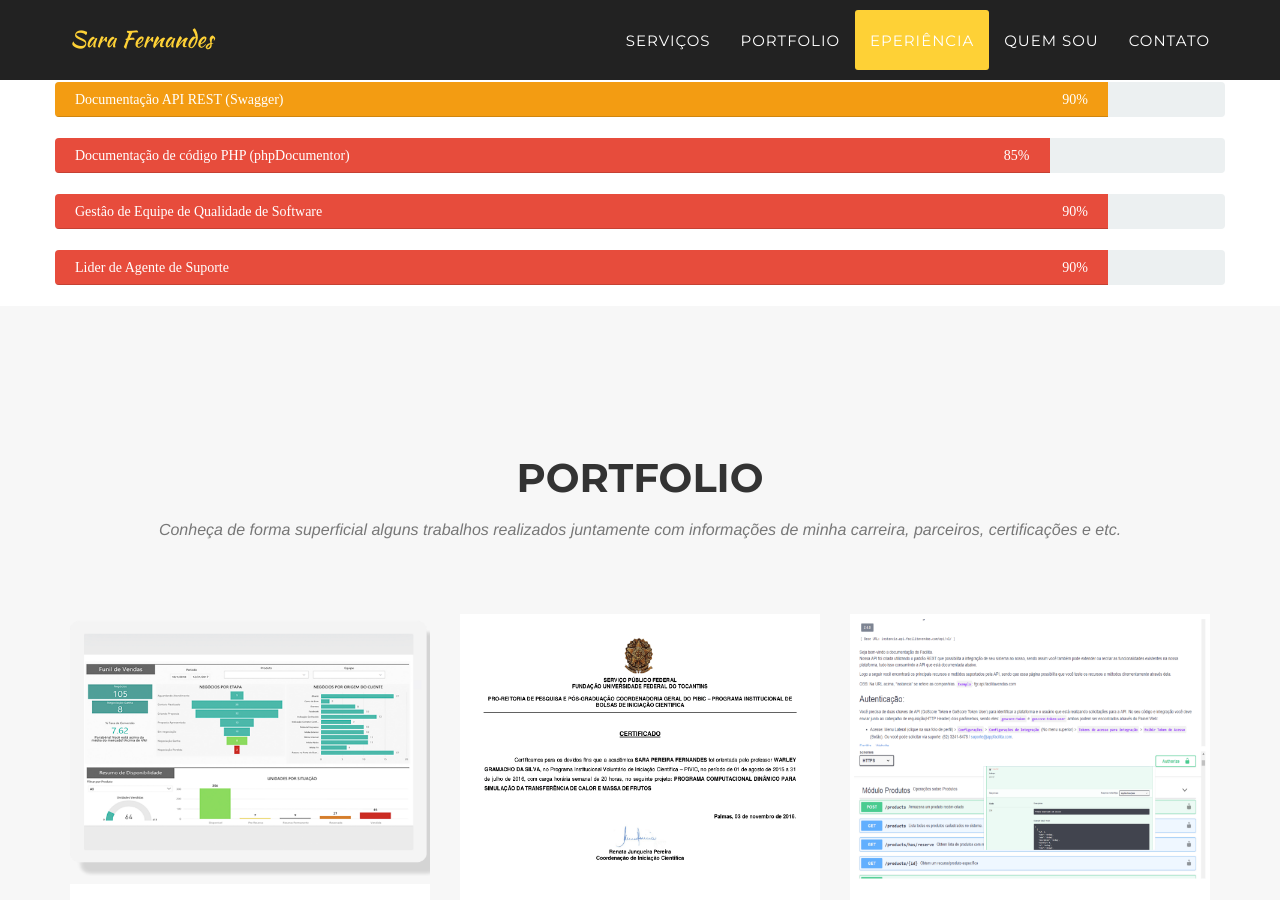
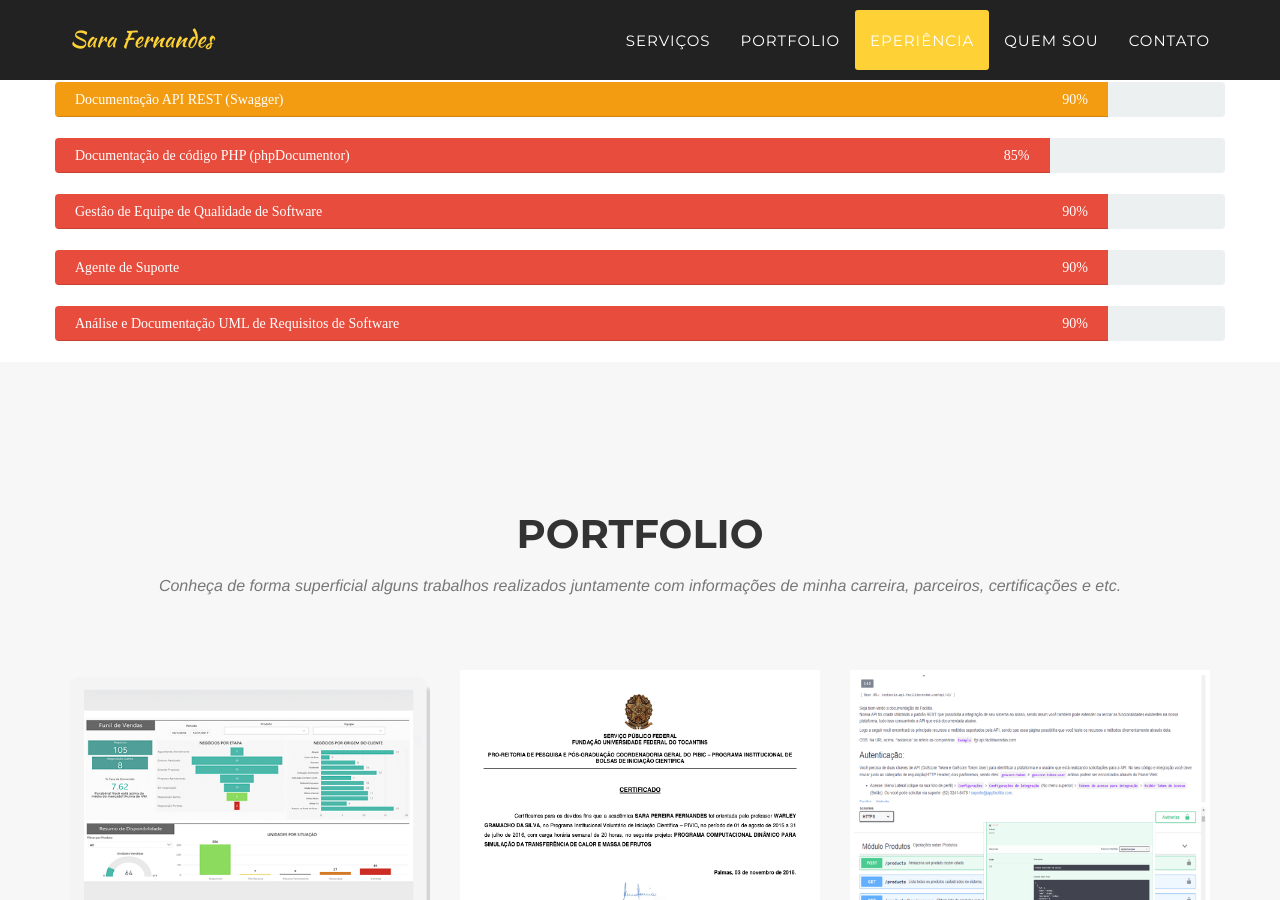
Before and after one commit to SaraFernandes/sarafernandes.github.io, a Jekyll site: the page built from index.html, in a window 1280 px wide and 900 px high, scrolled down 4498 px. Built offline with Jekyll 4.4.1, drawn with Linux system fonts in a browser that asks for light colours; some web fonts are replaced.

Commit message:
Update clients.html

```diff
--- a/_includes/clients.html
+++ b/_includes/clients.html
@@ -35,9 +35,16 @@
 
 	    <div class="progress skill-bar">
                 <div class="progress-bar progress-bar-danger" role="progressbar" aria-valuenow="90" aria-valuemin="0" aria-valuemax="100">
-                    <span class="skill">Lider de Agente de Suporte<i class="val">90%</i></span>
+                    <span class="skill">Agente de Suporte<i class="val">90%</i></span>
                 </div>
             </div>
+
+	   <div class="progress skill-bar">
+                <div class="progress-bar progress-bar-danger" role="progressbar" aria-valuenow="90" aria-valuemin="0" aria-valuemax="100">
+                    <span class="skill">Análise e Documentação UML de Requisitos de Software<i class="val">90%</i></span>
+                </div>
+           </div>
+
 
 	</div>
 </div>
```
